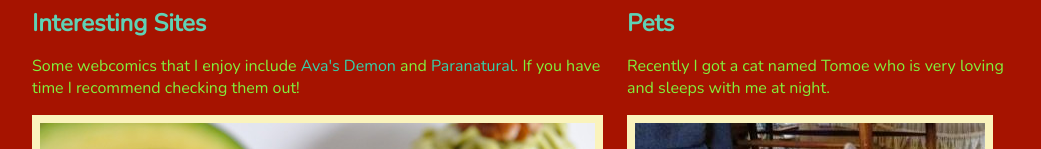
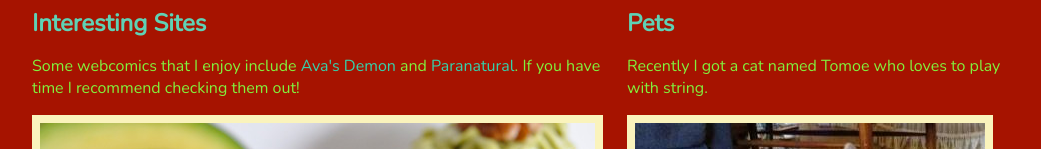
Before and after one commit to kma3a/Website, a plain HTML site: page bakin.html in a window 1280 px wide. Shown: the part 474-623 px from the top of the page, without its empty margins (108-1149 px from the left). Drawn offline with nearby package versions, Linux system fonts and the light colour scheme.

Commit message:
changed text

```diff
--- a/bakin.html
+++ b/bakin.html
@@ -37,7 +37,7 @@
 
 	<div id="new-cupcakes" class="grid_5 omega">
       <h2>Pets</h2>
-	  <p>Recently I got a cat named Tomoe who is very loving and sleeps with me at night.</p>
+	  <p>Recently I got a cat named Tomoe who loves to play with string.</p>
 	  <img src="img/Tomoe.jpg" alt="Bacon Me Crazy"/>
 	  <img src="img/new-cupcake-jalapeno.jpg" alt="Jalapeno So Spicy"/>
     </div>
```
